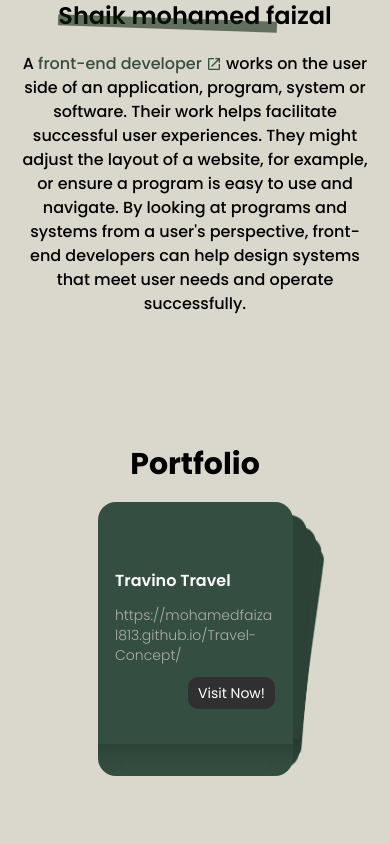
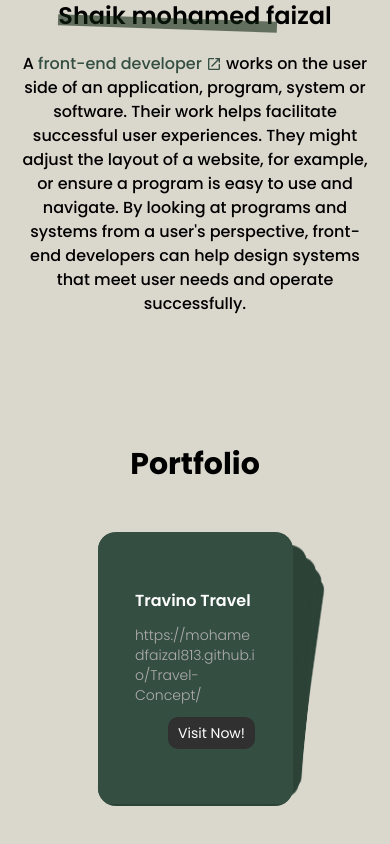
Before and after one commit to im-Shaik/my-portfolio, a React (Create React App) app: page / in a window 390 px wide. Shown: the part 1029-1873 px from the top of the page. Before the commit the page ends 1835 px from the top, so only its background shows below. Built offline with nearby package versions, Linux system fonts and the light colour scheme; some icons are missing; a web font is replaced by a local one.

Commit message:
some changes to card and portfolio

```diff
--- a/src/components/Portfolio.jsx
+++ b/src/components/Portfolio.jsx
@@ -13,7 +13,7 @@ const Portfolio = () => {
           <h1 className="text-3xl md:text-4xl text-center mb-5 md:mb-10 font-bold">
             Portfolio
           </h1>
-          <div>
+          <div className="my-[50px] md:my-0">
             <Slider />
           </div>
         </div>
--- a/src/components/basic-components/Slider.jsx
+++ b/src/components/basic-components/Slider.jsx
@@ -25,11 +25,11 @@ export default function App() {
         modules={[EffectCards]}
         className="mySwiper"
       >
-        {data.map((item) => {
+        {data.map((item, index) => {
           return (
             <SwiperSlide>
               <Card
-                key={item.id}
+                key={index}
                 siteImg={item.siteIMG}
                 title={item.siteName}
                 url={item.siteURL}
--- a/src/components/basic-components/card.css
+++ b/src/components/basic-components/card.css
@@ -41,6 +41,7 @@
 @media screen and (max-width: 599px) {
   .card {
     width: 230px;
+    padding: 40px !important;
   }
   figure {
     display: none;
```
